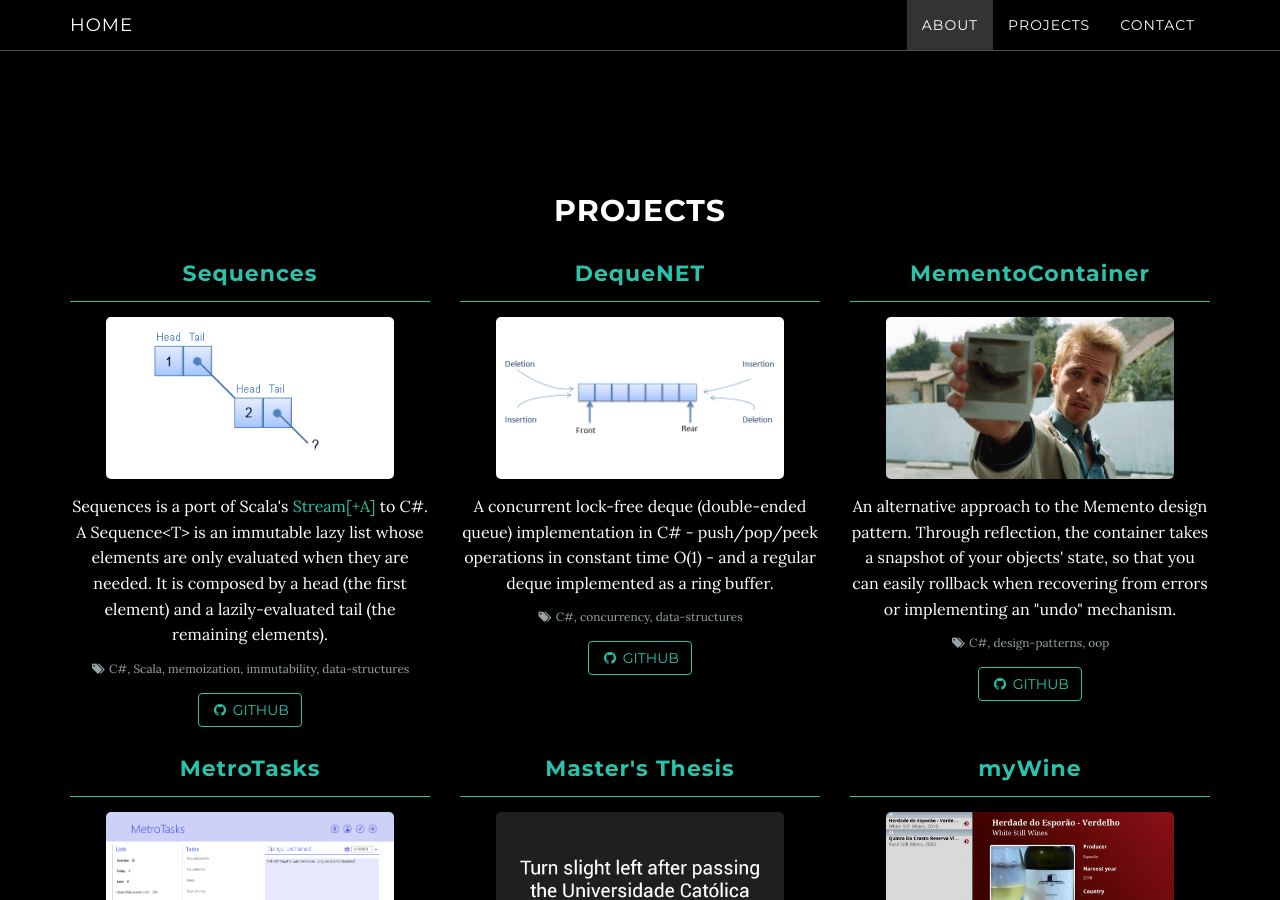
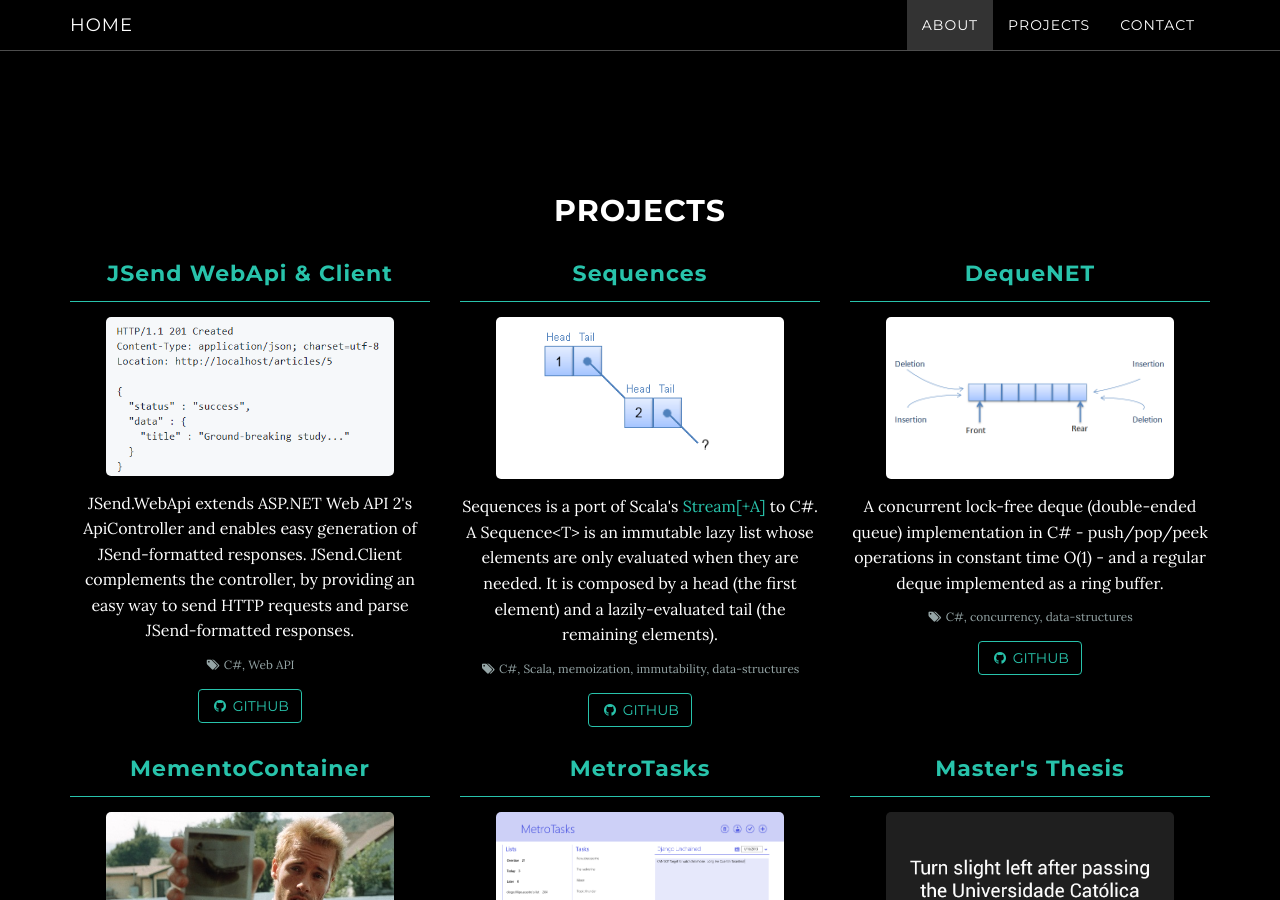
Before and after one commit to dcastro/dcastro.github.io, a Jekyll site: the page index.html, which Jekyll copies as it is, in a window 1280 px wide and 900 px high, scrolled down 1791 px. Built offline with Jekyll 4.4.1, drawn with Linux system fonts in a browser that asks for light colours; nearby versions of some CDN libraries; some of the changed text lies outside the part shown.

Commit message:
Removed reference to myWine, added reference to JSend WebApi & Client

```diff
--- a/index.html
+++ b/index.html
@@ -126,6 +126,24 @@
         <h2>Projects</h2>
         <div class="row">
             <div class="col-lg-4">
+                <h3>JSend WebApi & Client</h3>
+                <img src="img/jsend.png" alt="DequeNET" />
+                <p class="description">
+                    JSend.WebApi extends ASP.NET Web API 2's ApiController and enables easy generation of JSend-formatted responses.
+                    JSend.Client complements the controller, by providing an easy way to send HTTP requests and parse JSend-formatted responses.
+                </p>
+                <small class="tags">
+                    <i class="fa fa-tags fa-fw"></i>
+                    <span>C#, Web API</span>
+                </small>
+                <p class="links">
+                    <a href="https://github.com/dcastro/JSendWebApi" class="btn btn-default" target="_blank">
+                        <i class="fa fa-github fa-fw"></i>
+                        <span class="network-name">GitHub</span>
+                    </a>
+                </p>
+            </div>
+            <div class="col-lg-4">
                 <h3>Sequences</h3>
                 <img src="img/sequences.png" alt="DequeNET" />
                 <p class="description">
@@ -160,6 +178,8 @@
                     </a>
                 </p>
             </div>
+        </div>
+        <div class="row">
             <div class="col-lg-4">
                 <h3>MementoContainer</h3>
                 <img src="img/memento.jpg" alt="Memento Container" />
@@ -177,8 +197,6 @@
                     </a>
                 </p>
             </div>
-        </div>
-        <div class="row">
             <div class="col-lg-4">
                 <h3>MetroTasks</h3>
                 <img src="img/metrotasks.png" alt="MetroTasks" />
@@ -217,23 +235,6 @@
                     <a href="assets/thesis-summary.pdf" class="btn btn-default" target="_blank">
                         <i class="fa fa-download fa-fw"></i>
                         <span class="network-name">2 Page Summary</span>
-                    </a>
-                </p>
-            </div>
-            <div class="col-lg-4">
-                <h3>myWine</h3>
-                <img src="img/mywine.jpg" alt="myWine" />
-                <p class="description">
-                    An iOS 5.1 application for iPad that allows wine tasters to take notes of their tastings, to compare wines effortlessly and to sync all their records with a backend server.
-                </p>
-                <small class="tags">
-                    <i class="fa fa-tags fa-fw"></i>
-                    <span>iOS</span>
-                </small>
-                <p class="links">
-                    <a href="https://github.com/dcastro/myWine" class="btn btn-default" target="_blank">
-                        <i class="fa fa-github fa-fw"></i>
-                        <span class="network-name">GitHub</span>
                     </a>
                 </p>
             </div>
```
Also changed, not shown: img/jsend.png (added).
